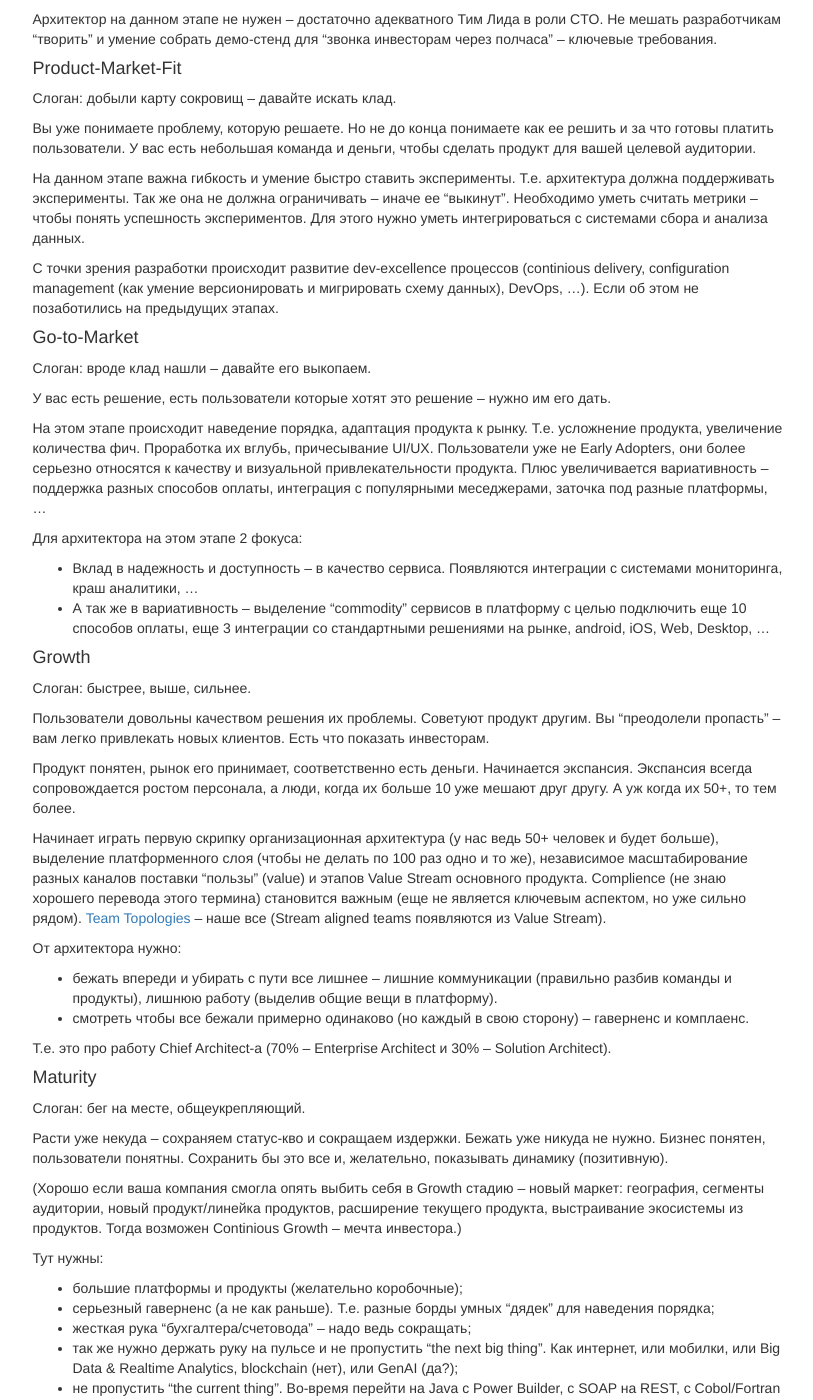
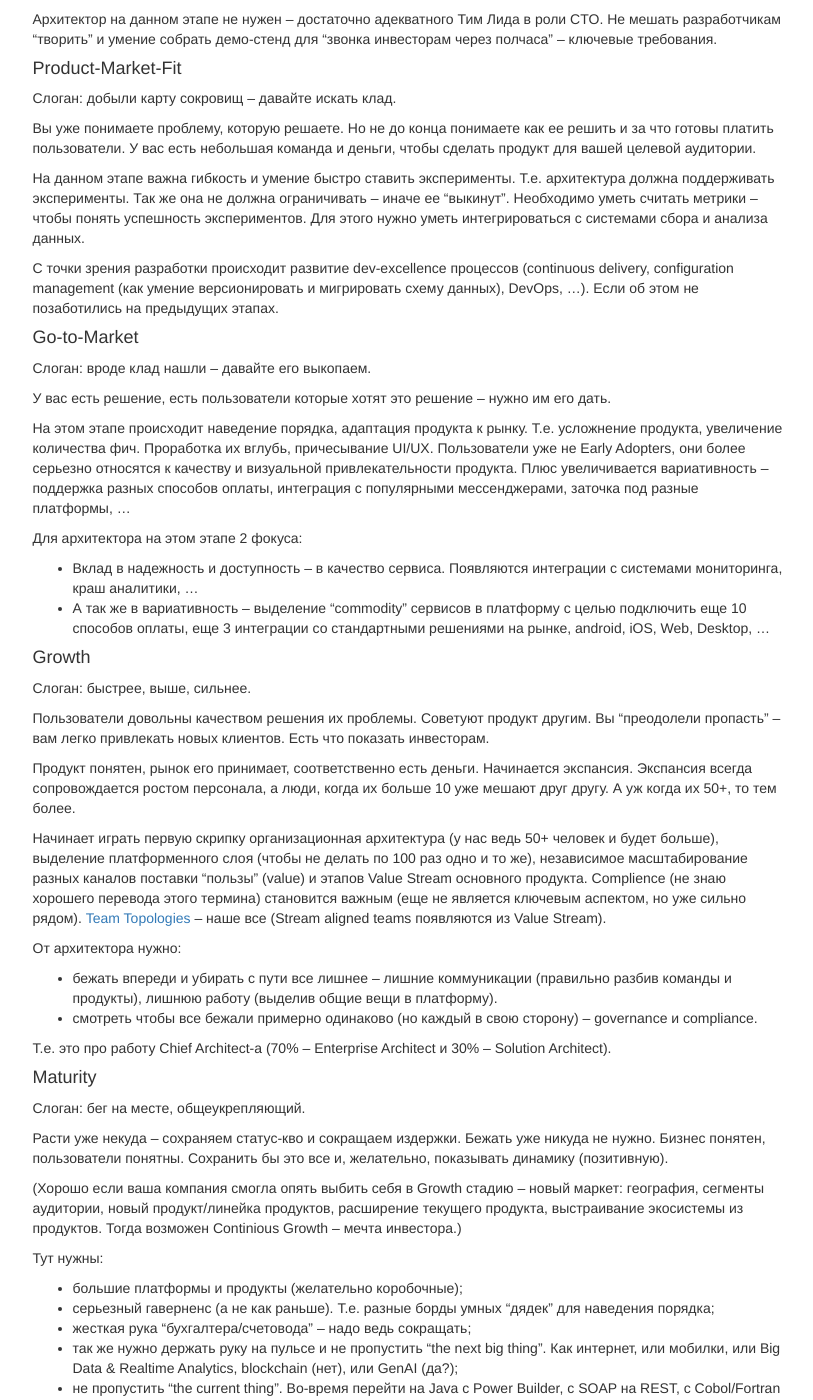
Before and after one commit to akava/akava.github.io, a Jekyll site: the page built from _posts/2024-06-02-7-startup-stages-architect-standpoint.md, in a window 1280 px wide and 1400 px high, scrolled down 1931 px. Shown: the whole window, without its empty margins (135-948 px from the left). Built offline with Jekyll 4.4.1, drawn with Linux system fonts in a browser that asks for light colours; nearby versions of some CDN libraries.

Commit message:
Поправил опечатки в статье про 7 стадий стартапа

```diff
--- a/_posts/2024-06-02-7-startup-stages-architect-standpoint.md
+++ b/_posts/2024-06-02-7-startup-stages-architect-standpoint.md
@@ -87,7 +87,7 @@ tags:
 
 На данном этапе важна гибкость и умение быстро ставить эксперименты. Т.е. архитектура должна поддерживать эксперименты. Так же она не должна ограничивать – иначе ее "выкинут". Необходимо уметь считать метрики – чтобы понять успешность экспериментов. Для этого нужно уметь интегрироваться с системами сбора и анализа данных.
 
-С точки зрения разработки происходит развитие dev-excellence процессов (continious delivery, configuration management (как умение версионировать и мигрировать схему данных), DevOps, ...). Если об этом не позаботились на предыдущих этапах.
+С точки зрения разработки происходит развитие dev-excellence процессов (continuous delivery, configuration management (как умение версионировать и мигрировать схему данных), DevOps, ...). Если об этом не позаботились на предыдущих этапах.
 
 #### Go-to-Market
 
@@ -95,7 +95,7 @@ tags:
 
 У вас есть решение, есть пользователи которые хотят это решение – нужно им его дать.
 
-На этом этапе происходит наведение порядка, адаптация продукта к рынку. Т.е. усложнение продукта, увеличение количества фич. Проработка их вглубь, причесывание UI/UX. Пользователи уже не Early Adopters, они более серьезно относятся к качеству и визуальной привлекательности продукта. Плюс увеличивается вариативность – поддержка разных способов оплаты, интеграция с популярными меседжерами, заточка под разные платформы, ...
+На этом этапе происходит наведение порядка, адаптация продукта к рынку. Т.е. усложнение продукта, увеличение количества фич. Проработка их вглубь, причесывание UI/UX. Пользователи уже не Early Adopters, они более серьезно относятся к качеству и визуальной привлекательности продукта. Плюс увеличивается вариативность – поддержка разных способов оплаты, интеграция с популярными мессенджерами, заточка под разные платформы, ...
 
 Для архитектора на этом этапе 2 фокуса:
 
@@ -116,7 +116,7 @@ tags:
 От архитектора нужно:
 
 * бежать впереди и убирать с пути все лишнее – лишние коммуникации (правильно разбив команды и продукты), лишнюю работу (выделив общие вещи в платформу).
-* смотреть чтобы все бежали примерно одинаково (но каждый в свою сторону) – гаверненс и комплаенс.
+* смотреть чтобы все бежали примерно одинаково (но каждый в свою сторону) – governance и compliance.
 
 Т.е. это про работу Chief Architect-a (70% – Enterprise Architect и 30% – Solution Architect).
 
```
Also changed, not shown: other parts of _posts/2024-06-02-7-startup-stages-architect-standpoint.md (+1 -1 lines).
